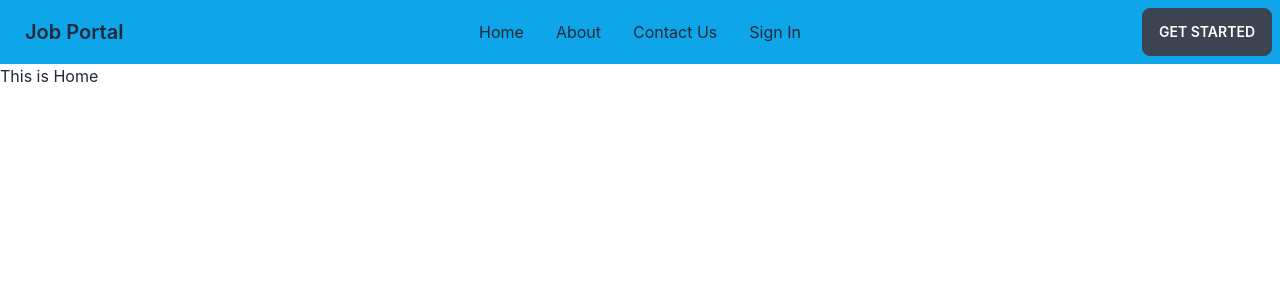
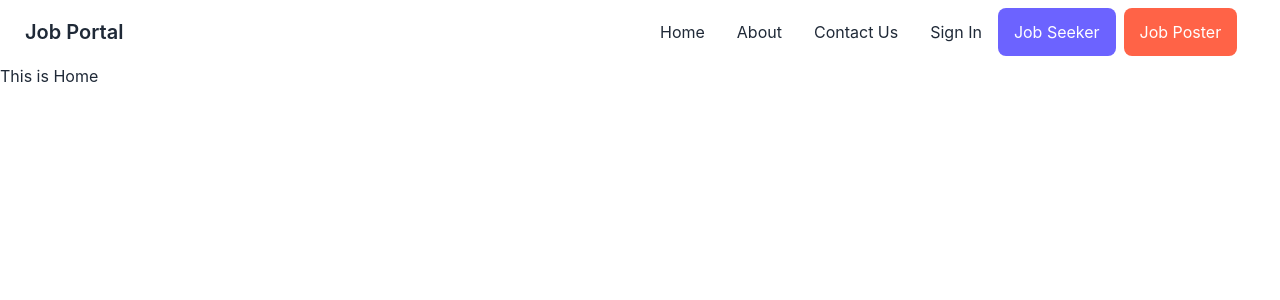
Before and after one commit to rhnchowdhury/Job-Portal-Site, a React (Create React App) app: page / in a window 1280 px wide. Shown: the top 300 px of the page. Built offline with nearby package versions, Linux system fonts and the light colour scheme.

Commit message:
toggle button added

```diff
--- a/src/Components/Pages/NavBar/NavBar.js
+++ b/src/Components/Pages/NavBar/NavBar.js
@@ -7,9 +7,11 @@ const NavBar = () => {
         <li><Link to='/'>About</Link></li>
         <li><Link to='/'>Contact Us</Link></li>
         <li><Link to='/'>Sign In</Link></li>
+        <li><Link to='/' className=" text-white rounded" style={{ backgroundColor: '#6c63ff' }}>Job Seeker</Link></li>
+        <li><Link to='/' className=" text-white rounded ml-2" style={{ backgroundColor: '#ff6347' }}>Job Poster</Link></li>
     </React.Fragment>
     return (
-        <div className="navbar bg-sky-500">
+        <div className="navbar">
             <div className="navbar-start">
                 <div className="dropdown">
                     <label tabIndex={0} className="btn btn-ghost lg:hidden">
@@ -26,9 +28,6 @@ const NavBar = () => {
                     {menuItems}
                 </ul>
             </div>
-            <div className="navbar-end">
-                <Link to='/' className="btn">Get started</Link>
-            </div>
         </div>
     );
 };
```
